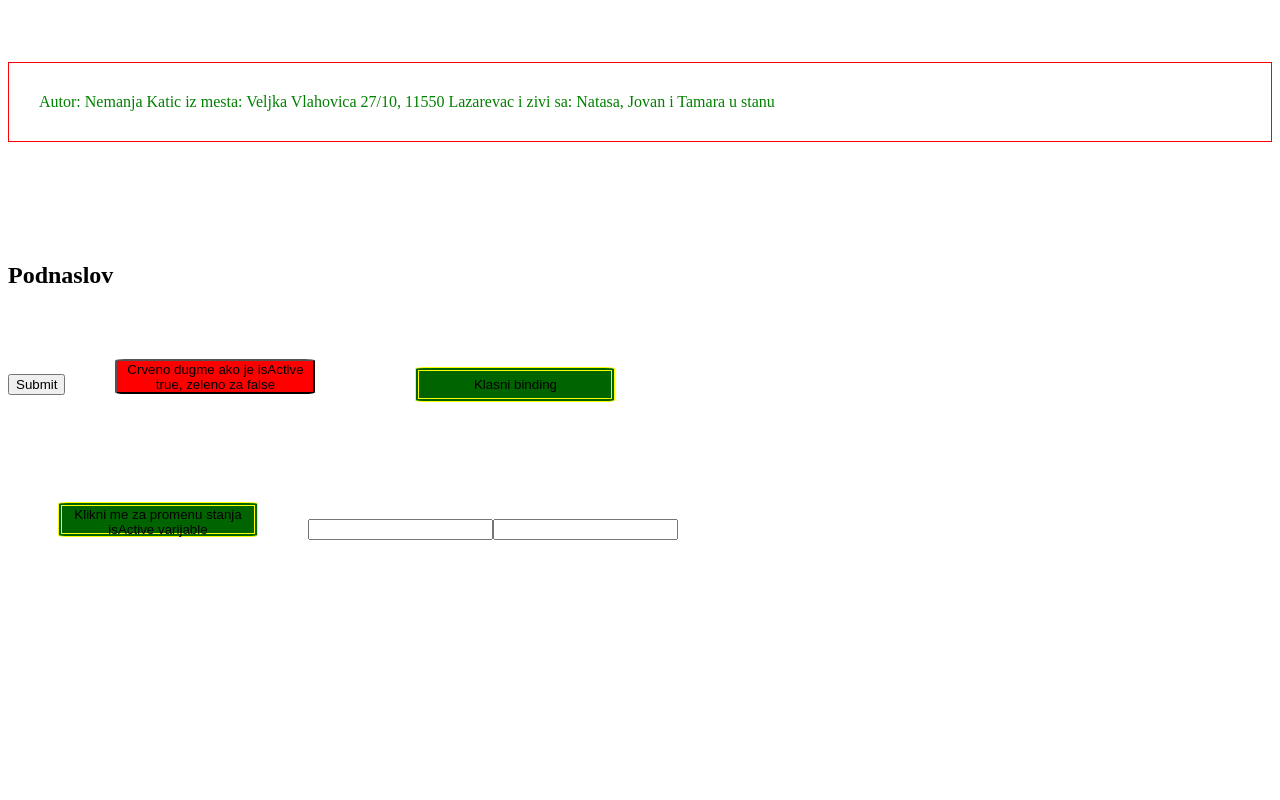
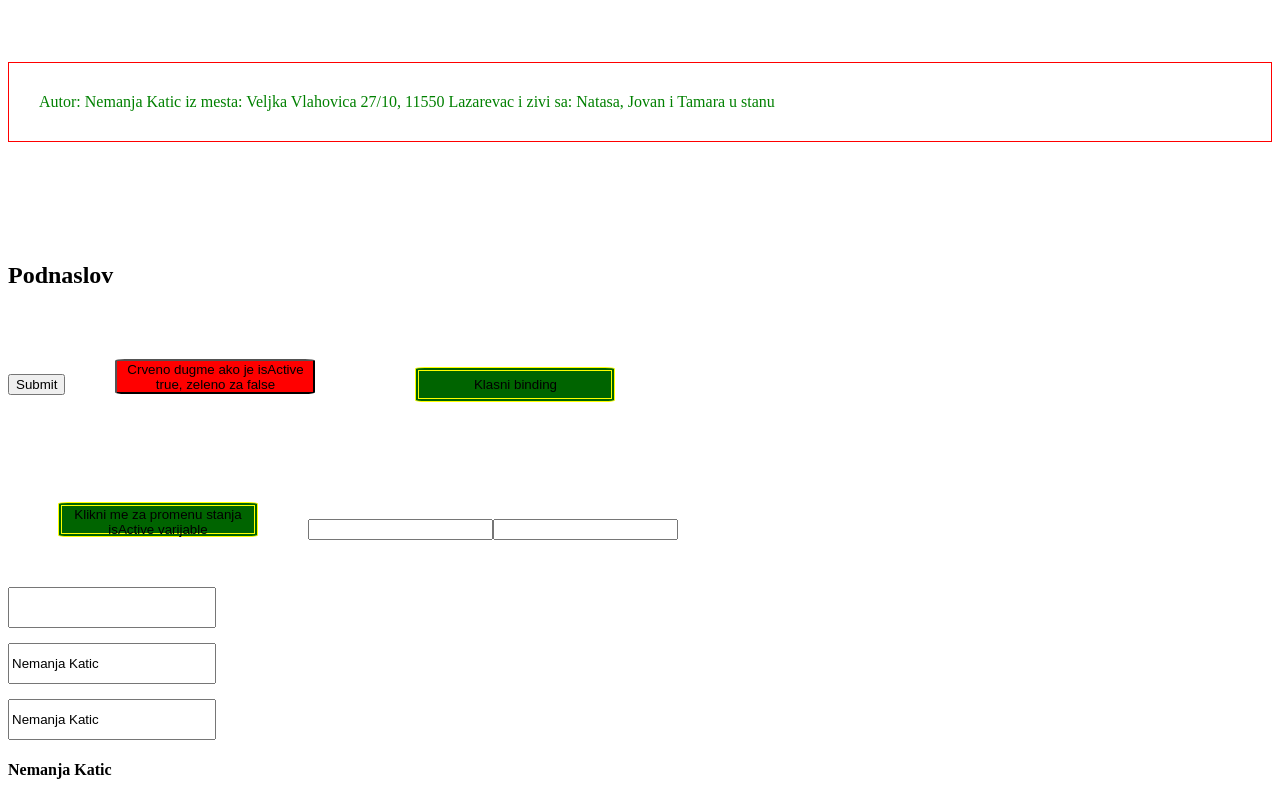
Before and after one commit to katic-nemanja/angular18FullCourse, an Angular app: page / in a window 1280 px wide. Shown: the part 1408-2208 px from the top of the page. Before the commit the page ends 2003 px from the top, so only its background shows below. Built offline with nearby package versions, Linux system fonts and the light colour scheme.

Commit message:
zavrseno poglavlje 5

```diff
--- a/src/app/app.component.css
+++ b/src/app/app.component.css
@@ -49,7 +49,12 @@ button:hover{
     border: 2px solid purple;
 }
 
-.dimenzije{
+.dimenzije, .klasaNekaTamo{
     width: 200px;
     height: 35px;
 }
+
+
+.mt-15{
+    margin-top: 15px;
+}
--- a/src/app/app.component.html
+++ b/src/app/app.component.html
@@ -51,3 +51,31 @@
 <!-- laksi nacin je da se na keyup.<dugme> ispali dogadjaj samo kada je to dugme pritisnuto -->
 
 <input [id]="id" type="text" (keyup.Control)="keyPressCtrl($event)">
+
+<br/>
+
+<!-- template variable je varijabla preko koje mozemo da pristupimo svojstvima kontrole, definise se kao #<ime varijable>
+PRIMER: #user - definisana varijabla, dogadjaju keyup.Enter - (dogadjaj koji obradjuje kada se pritisne enter na tastaturi) se prosledjuje user varijabla
+user varijabla se u TS fajlu definise kao TYPE HtmlInputElement, preko cega mozemo pristupiti svim svojstvima kontrole
+
+*** Preko template varijable je moguce menjati sva svojstva bez "hvatanja" kontrole iz DOM-a klasicnim putem querySelector(),
+    nego <ime template varijable>.value = 'nova vrednost' ce postaviti novu vrednost u toj kontroli -->
+<input type="text"  id="userInput" class="klasaNekaTamo" (keyup.Enter)="keyPressEnter(user)" #user >
+
+
+<br/>
+
+<!-- two directional data binding - dvosmerno bindovanje podataka tezi nacin
+     iz TS fajla prvo uvezemo varijablu userName preko property bindinga, preko template stringa pristupimo kontroli iz koje preuzmemo value (u TS fajlu)
+     i na kraju editujemo varijablu userName novom vrednoscu
+-->
+
+<input type="text" class="mt-15 dimenzije" #userNameControl (keyup.Enter)="changeUserName(userNameControl)" [value]="userName" id="twoDirectionDataBinding">
+<br/>
+<!-- two directional data binding - dvosmerno bindovanje podataka - laksi nacin
+     [(ngModel)]="userName" - ngModel da bi bio koriscen, u TS fajlu moramo da importujemo "import { FormsModule } from '@angular/forms'",
+     zatim joj se prosledjuje varijabla sa kojom zelimo da ostvarimo dvosmerni update i ngModel to radi sam za nas
+-->
+<input class="mt-15 dimenzije" type="text" [(ngModel)]="userName" >
+
+<h4>{{userName}}</h4>
--- a/src/app/app.component.ts
+++ b/src/app/app.component.ts
@@ -2,11 +2,12 @@ import { Component } from '@angular/core';
 import { RouterOutlet } from '@angular/router';
 import { AppNavbar } from "./navbar/navbar.component";
 import { HeaderComponent } from "./header/header.component";
+import { FormsModule } from '@angular/forms';
 
 @Component({
   selector: 'app-root',
   standalone: true,
-  imports: [RouterOutlet, AppNavbar, HeaderComponent],
+  imports: [RouterOutlet, AppNavbar, HeaderComponent, FormsModule],
   templateUrl: './app.component.html',
   styleUrl: './app.component.css'
 })
@@ -19,6 +20,8 @@ export class AppComponent {
   fruit :string ='Apple';
   id:string = "input333";
   izTsFajlaStil:string = 'dimenzije active';
+
+  userName:string = 'Nemanja Katic';
 
   btnClick():void{
     this.isActive?this.isActive=false:this.isActive=true;
@@ -38,4 +41,18 @@ keyPressCtrl(event:any){
   inpt.value = "nova vrednost!!";
 }
 
+keyPressEnter(user:HTMLInputElement){
+  console.log(user.id + user.className);
+  user.value = "Promena vrednosti iz TS fajla";
 }
+
+
+changeUserName(kontrola:HTMLInputElement){
+  console.log(`Pre promene > ${this.userName}`);
+
+  this.userName = kontrola.value;
+  console.log(`Posle promene > ${this.userName}`);
+
+}
+
+}
```
